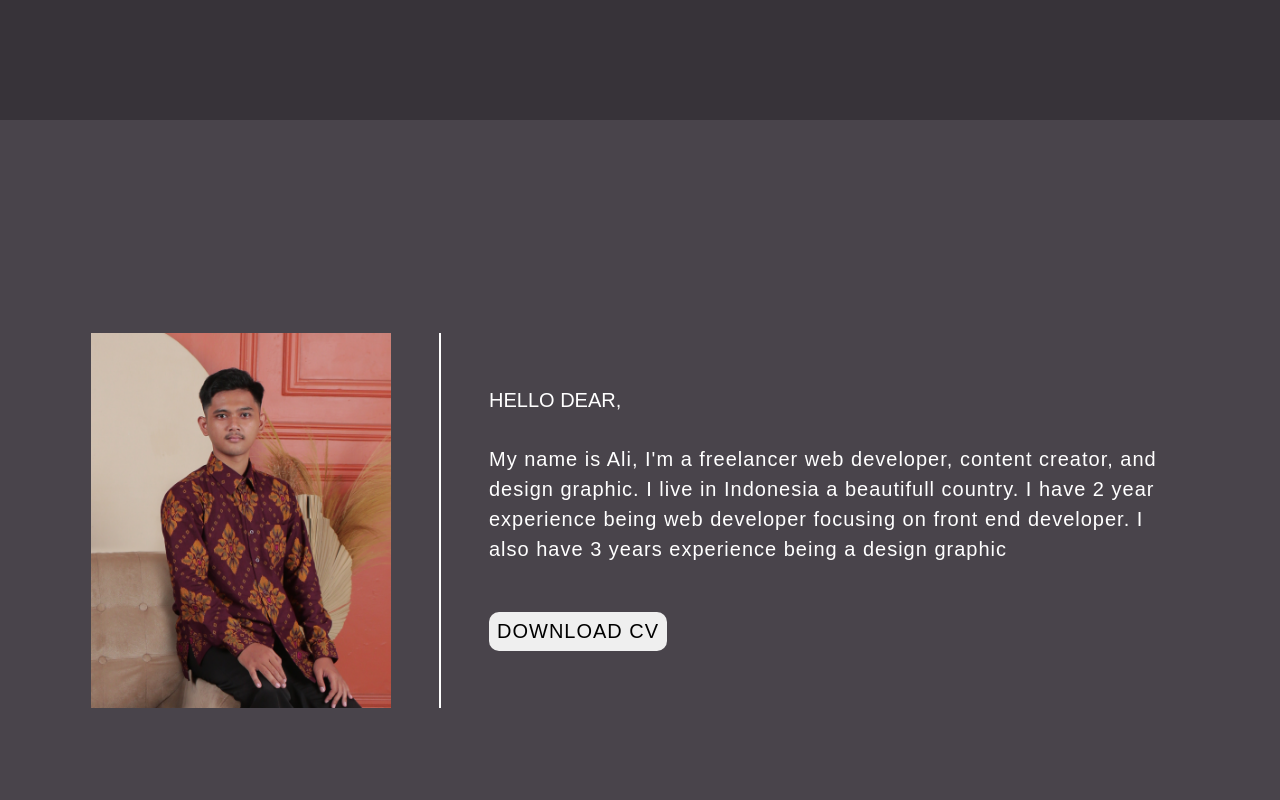
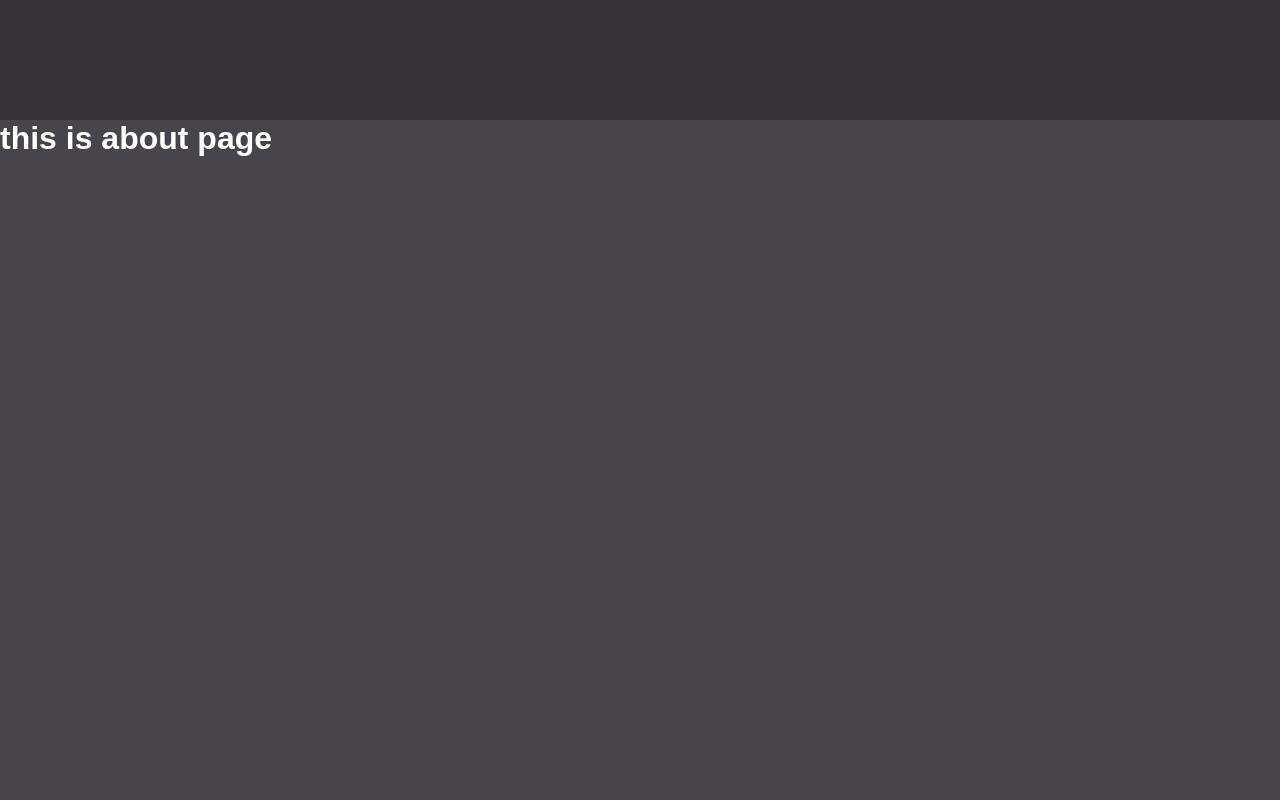
Before and after one commit to AliMasykur10/aliweb, a Vue app: page / in a window 1280 px wide. Shown: the part 680-1480 px from the top of the page. Built offline with nearby package versions, Linux system fonts and the light colour scheme.

Commit message:
commit coba

```diff
--- a/package.json
+++ b/package.json
@@ -8,7 +8,6 @@
     "lint": "vue-cli-service lint"
   },
   "dependencies": {
-    "boxicons": "^2.1.4",
     "core-js": "^3.8.3",
     "vue": "^2.6.14"
   },
--- a/src/App.vue
+++ b/src/App.vue
@@ -3,8 +3,6 @@
     <navBar />
     <homePage />
     <aboutPage />
-    <projectPage />
-    <contactPage />
   </div>
 </template>
 
@@ -13,8 +11,6 @@
 import homePage from "./components/homePage.vue";
 import navBar from "./components/navBar.vue";
 import aboutPage from "./components/aboutPage.vue";
-import projectPage from "./components/projectPage.vue";
-import contactPage from "./components/contactPage.vue";
 
 export default {
   name: "App",
@@ -23,8 +19,6 @@ export default {
     homePage,
     navBar,
     aboutPage,
-    projectPage,
-    contactPage,
   },
 };
 </script>
--- a/src/components/aboutPage.vue
+++ b/src/components/aboutPage.vue
@@ -1,15 +1,6 @@
 <template>
   <div class="about-page">
-    <img src="../assets/myphoto.jpg" alt="" id="myphoto" />
-    <div class="identities">
-      <h3>Hello Dear,</h3>
-      <p>
-        My name is Ali, I'm a freelancer web developer, content creator, and design graphic. I live in Indonesia a beautifull country. I have 2 year experience being web developer focusing on front end developer. I also have 3 years
-        experience being a design graphic
-      </p>
-      <input type="button" id="cv-download" value="DOWNLOAD CV" />
-      <!-- <button id="cv-download">DOWNLOAD CV</button> -->
-    </div>
+    <h1>this is about page</h1>
   </div>
 </template>
 
@@ -20,57 +11,19 @@ export default {
 </script>
 
 <style>
-/* :root {
+:root {
   --bgcolor1: #373339;
   --bgcolor2: #49444b;
   --fontcolor: white;
-} */
+}
 
 .about-page {
   width: 100%;
   height: 100vh;
   background-color: var(--bgcolor2);
-  display: flex;
-  justify-content: center;
-  align-items: center;
 }
 
-#myphoto {
-  width: 350px;
-  padding-right: 3rem;
-  margin-right: 3rem;
-  border-right: 2px solid var(--fontcolor);
-}
-
-.identities {
-  width: 700px;
-}
-
-.identities h3 {
-  font-family: sans-serif;
-  font-weight: 400;
+h {
   color: var(--fontcolor);
-  margin-bottom: 2rem;
-  font-size: 20px;
-  text-transform: uppercase;
-}
-
-.identities p {
-  color: var(--fontcolor);
-  font-family: sans-serif;
-  letter-spacing: 1px;
-  line-height: 30px;
-  font-size: 20px;
-}
-
-#cv-download {
-  margin-top: 3rem;
-  padding: 0.5rem;
-  font-family: sans-serif;
-  font-size: 20px;
-  border-radius: 10px;
-  border: none;
-  cursor: pointer;
-  letter-spacing: 1px;
 }
 </style>
--- a/src/components/contactPage.vue
+++ b/src/components/contactPage.vue
@@ -8,7 +8,7 @@
         </a>
       </div>
       <div class="card" data-aos="zoom-out" data-aos-delay="100">
-        <h2>Facebook</h2>
+        <h2>Facebook</h2>clear
         <a href="https://www.facebook.com/alyfounder.messy/" target="_blank" rel="noopener noreferrer">
           <img src="../assets/facebook.svg" alt="facebook" />
         </a>
--- a/src/components/homePage.vue
+++ b/src/components/homePage.vue
@@ -1,7 +1,7 @@
 <template>
   <div class="homepage">
-    <img src="../assets/logo-baruku.jpg" alt="" id="mylogo" />
-    <h1>Welcome to My Personal Website</h1>
+    <img src="../assets/logo-baruku.jpg" alt="" />
+    <h1>Welcome to My persnoal website</h1>
   </div>
 </template>
 
@@ -27,7 +27,7 @@ export default {
   align-items: center;
 }
 
-img#mylogo {
+img {
   width: 250px;
   border-radius: 50%;
   margin-bottom: 2rem;
```
Also changed, not shown: src/assets/myphoto.jpg (deleted), 1 other file (tests, documents, lock files or other folders).
